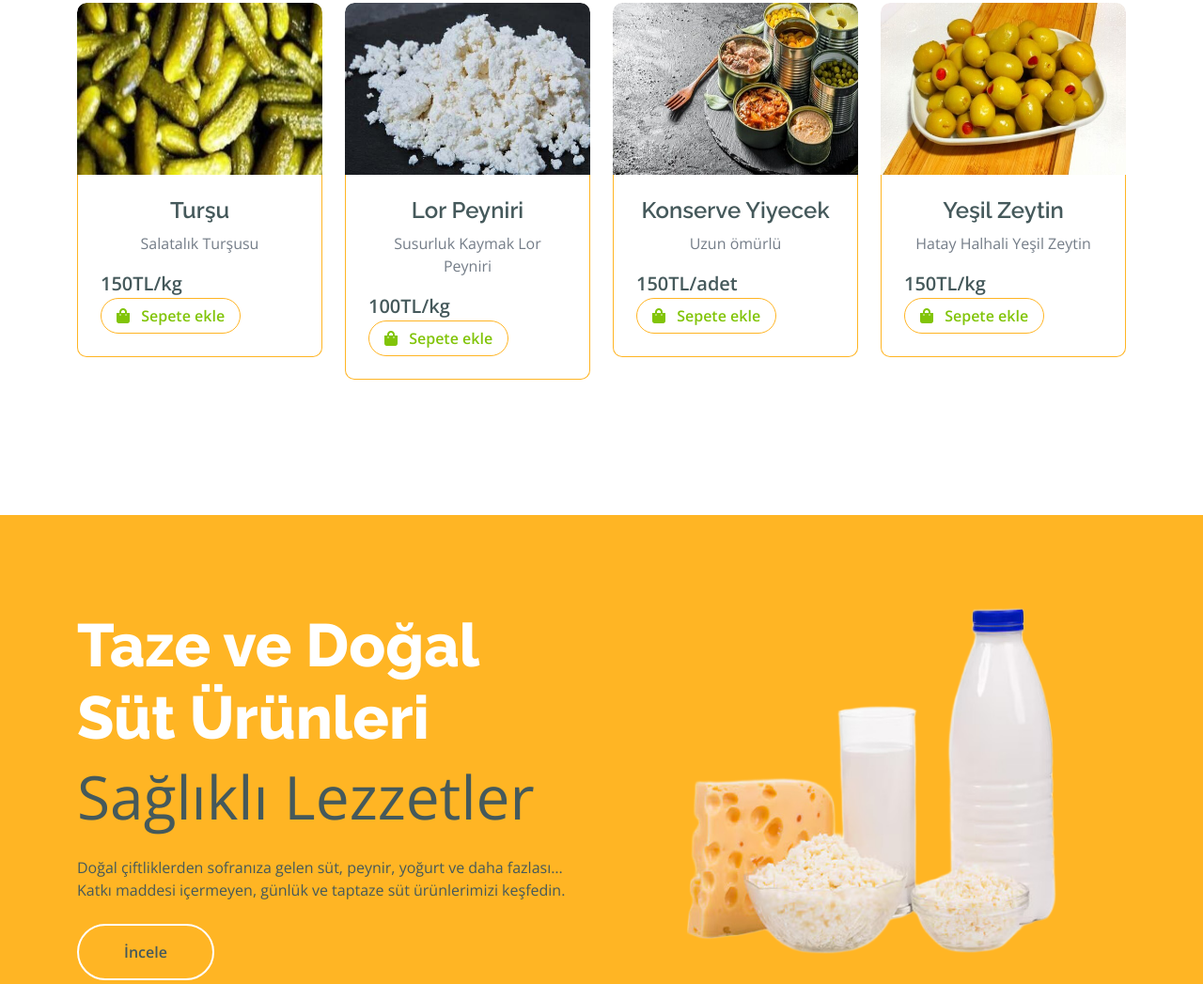
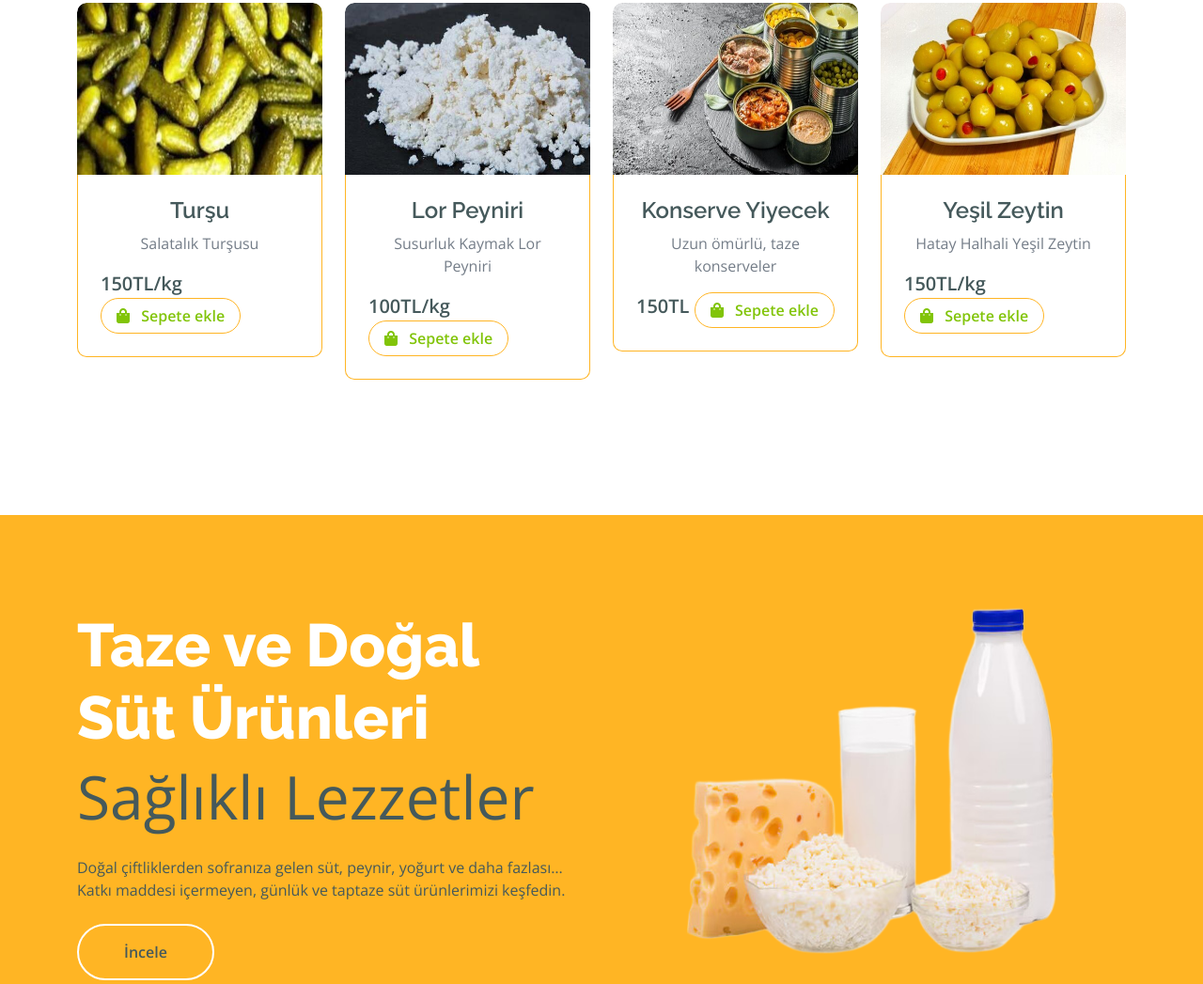
Before and after one commit to EmirhanSartik59/alkad, a plain HTML site: page index.html in a window 1280 px wide. Shown: the part 2193-3240 px from the top of the page at 94% size. Drawn offline with nearby package versions, Linux system fonts and the light colour scheme.

Commit message:
Update index.html

```diff
--- a/index.html
+++ b/index.html
@@ -408,9 +408,9 @@
                                                 </div>
                                                 <div class="p-4 border border-secondary border-top-0 rounded-bottom">
                                                     <h4>Konserve Yiyecek</h4>
-                                                    <p>Uzun ömürlü</p>
+                                                    <p>Uzun ömürlü, taze konserveler</p>
                                                     <div class="d-flex justify-content-between flex-lg-wrap">
-                                                        <p class="text-dark fs-5 fw-bold mb-0">150TL/adet</p>
+                                                        <p class="text-dark fs-5 fw-bold mb-0">150TL</p>
                                                         <a href="#" class="btn border border-secondary rounded-pill px-3 text-primary"><i class="fa fa-shopping-bag me-2 text-primary"></i> Sepete ekle</a>
                                                     </div>
                                                 </div>
```
